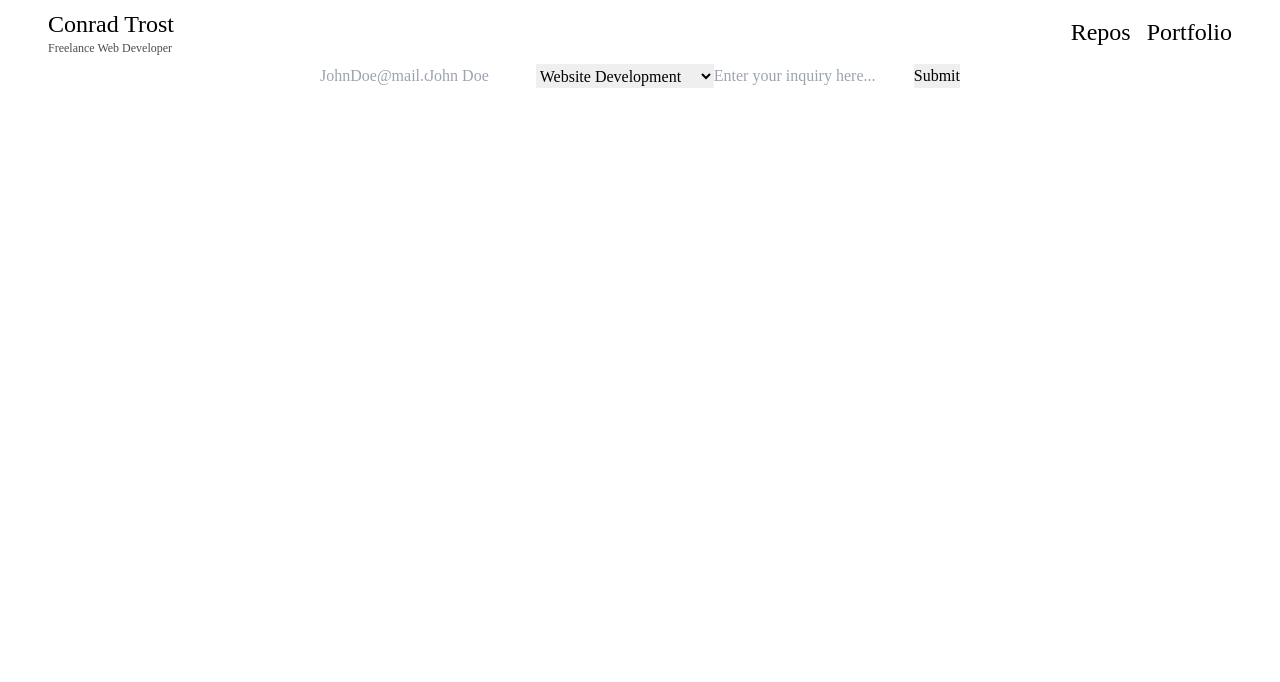
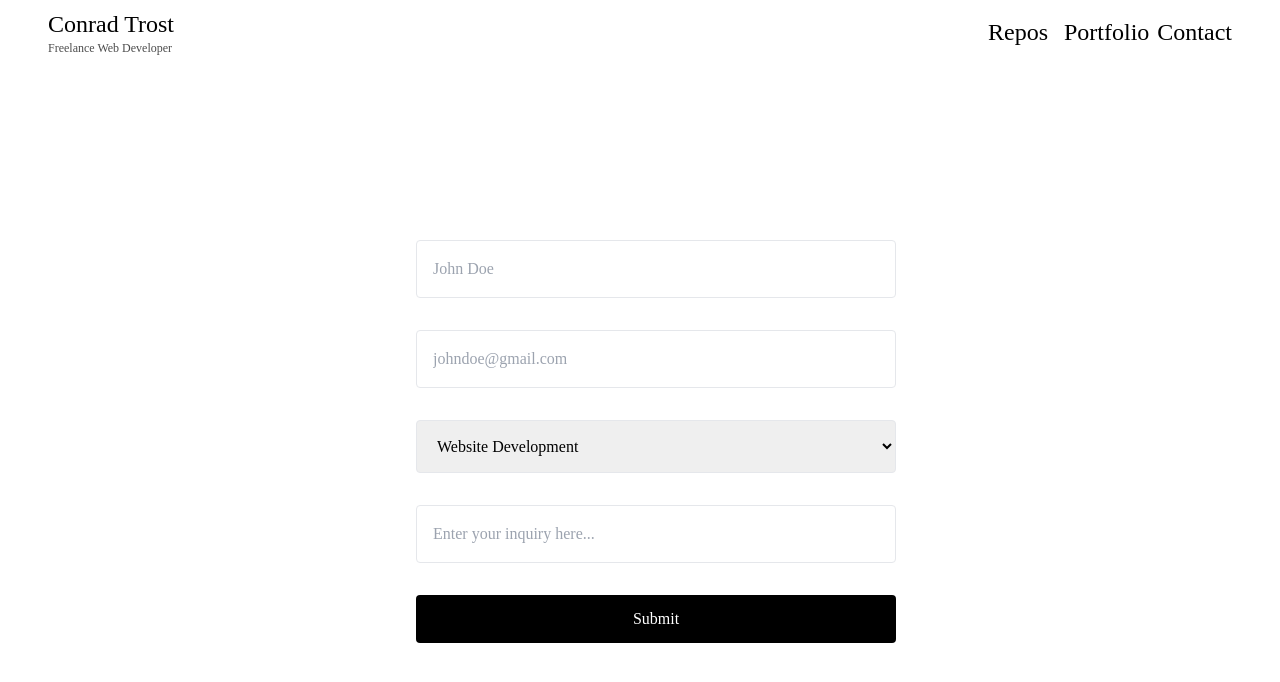
Before and after one commit to ConradTrost/conradtrost.com, a Gatsby site: page /inquiry in a window 1280 px wide. Built offline with nearby package versions, Linux system fonts and the light colour scheme; Gatsby itself is replaced by a stand-in of ours.

Commit message:
Form styling

```diff
--- a/src/components/InquiryForm.js
+++ b/src/components/InquiryForm.js
@@ -15,28 +15,30 @@ export default function InquiryForm() {
     }
 
     return (
-        <div>
-             <form className="w-6/12 m-auto flex " id="form" method="post" netlify-honeypot="bot-field" data-netlify="true" name="inquiry" onSubmit={((e) => handleSubmit)} >
+        <div className="flex p-40">
+            <div className="w-6/12 m-auto">
+                <form className="w-full" id="form" method="post" netlify-honeypot="bot-field" data-netlify="true" name="inquiry" onSubmit={((e) => handleSubmit)} >
                     <input type="hidden" name="bot-field" />
                     <input type="hidden" name="form-name" value="contact" />
 
-                <input className="w-5/12" type="email" name="email" placeholder="JohnDoe@mail.com" />
+                    <input className="w-full p-4 border border-black-600 rounded m-4" type="text" name="name" placeholder="John Doe" />
 
-                <input className="w-5/12" type="text" name="name" placeholder="John Doe" />
+                    <input className="w-full p-4 border border-gray rounded m-4" type="email" name="email" placeholder="johndoe@gmail.com" />
 
-                <select className="block">
-                    <option value="develop">Website Development</option>
+                    <select className="w-full p-4 border border-gray rounded m-4">
+                        <option value="develop" selected>Website Development</option>
                         <option value="collaborate">Invitation to Collaborate</option>
                         <option value="contract">Freelance Work</option>
                         <option value="job">Job Opening</option>
                     </select>
 
 
-                <input className="block" type="text" name="message" placeholder="Enter your inquiry here..." />
+                    <input className="w-full p-4 border border-gray rounded m-4" type="text" name="message" placeholder="Enter your inquiry here..." />
 
-                <input type="submit" name="submit" />
+                    <input type="submit" name="submit" className="button w-full m-4" />
 
                 </form>
             </div>
+        </div>
     )
 }
--- a/src/components/Navbar.js
+++ b/src/components/Navbar.js
@@ -12,6 +12,7 @@ export default function Navbar() {
             <div className="flex align-middle">
                 <a href="/app/github" className="border-b border-transparent transform duration-500 hover:border-black inline text-2xl mx-2">Repos</a>
                 <a href="https://trost.dev" className="border-b border-transparent transform duration-500 inline text-2xl ml-2 hover:border-black">Portfolio</a>
+                <a href="/inquiry" className="border-b border-transparent transform duration-500 inline text-2xl ml-2 hover:border-black">Contact</a>
             </div>
         </div>
     )
```
Lines whose indentation alone changed are shown as unchanged.
